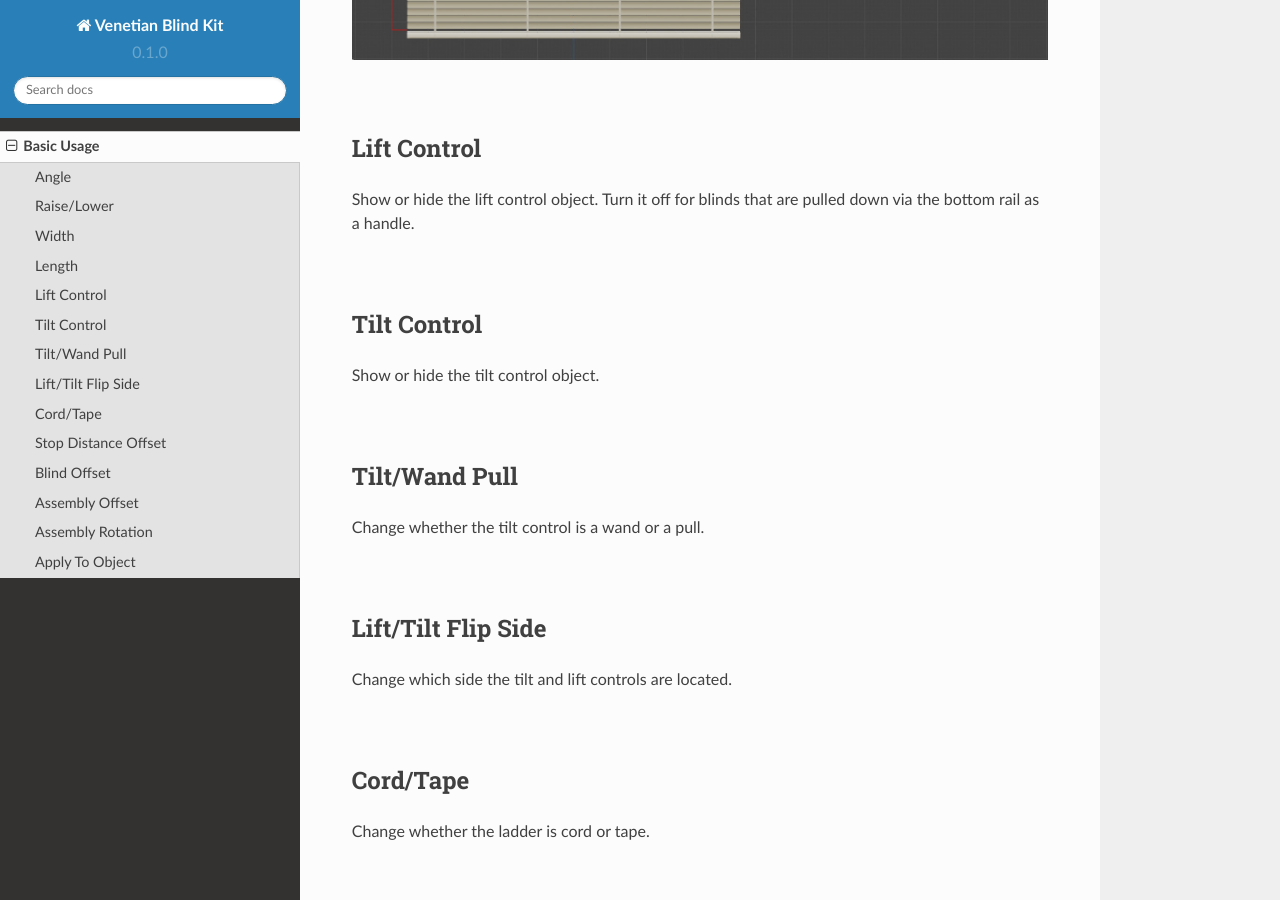
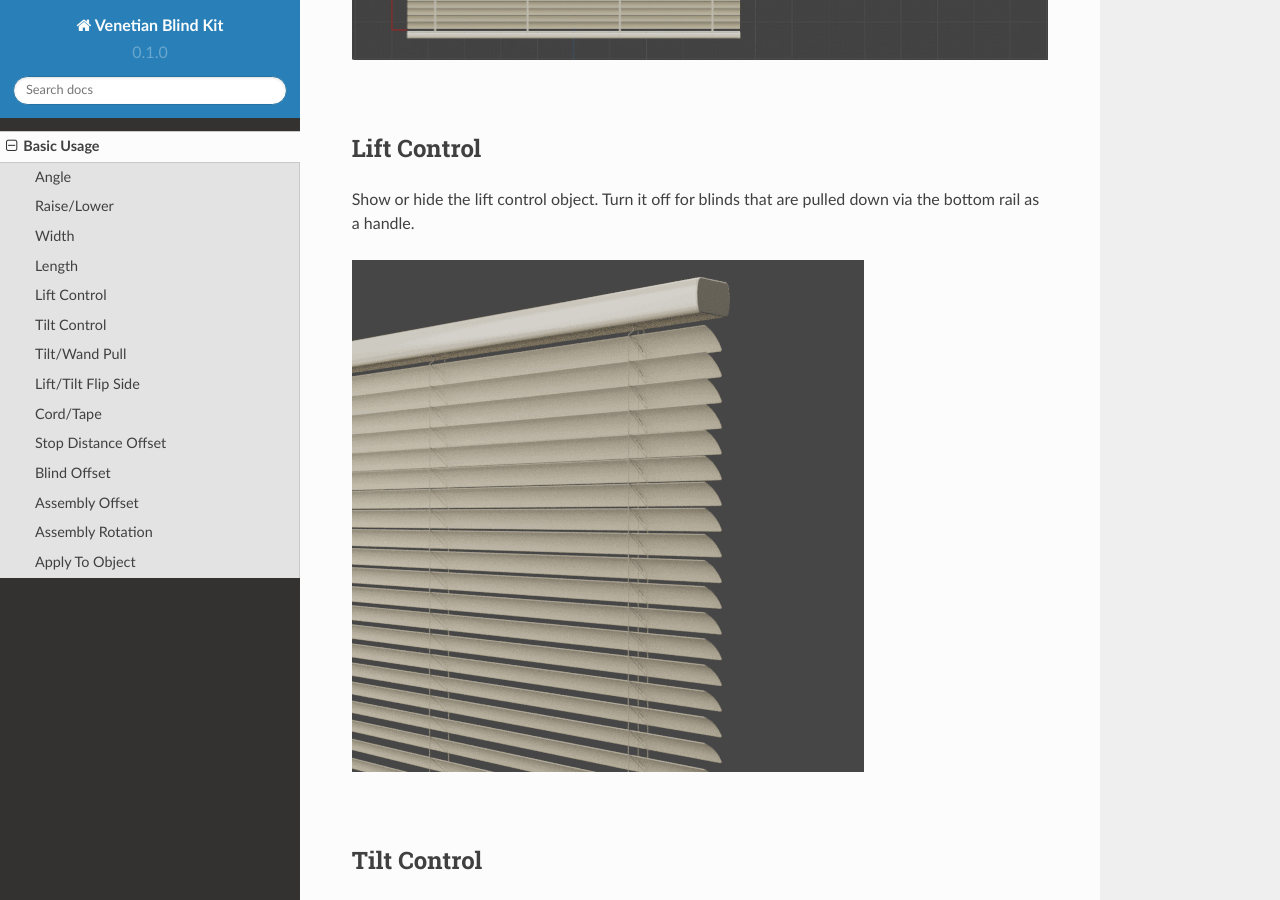
Before and after one commit to imperfectlink/VenetianBlindKit, a Sphinx documentation site: the page built from docs/source/usage.rst, in a window 1280 px wide and 900 px high, scrolled down 2765 px. Built offline with Sphinx 7.4.7 and the Read the Docs theme 2.0.0, drawn with Linux system fonts in a browser that asks for light colours.

Commit message:
Update usage.rst

```diff
--- a/docs/source/usage.rst
+++ b/docs/source/usage.rst
@@ -48,12 +48,16 @@
 
 Show or hide the lift control object. Turn it off for blinds that are pulled down via the bottom rail as a handle.
 
+.. image:: img/VBK_LiftToggle.gif
+
 |
 
 Tilt Control
 ~~~~
 
 Show or hide the tilt control object.
+
+.. image:: img/VBK_TiltToggle.gif
 
 |
 
```
